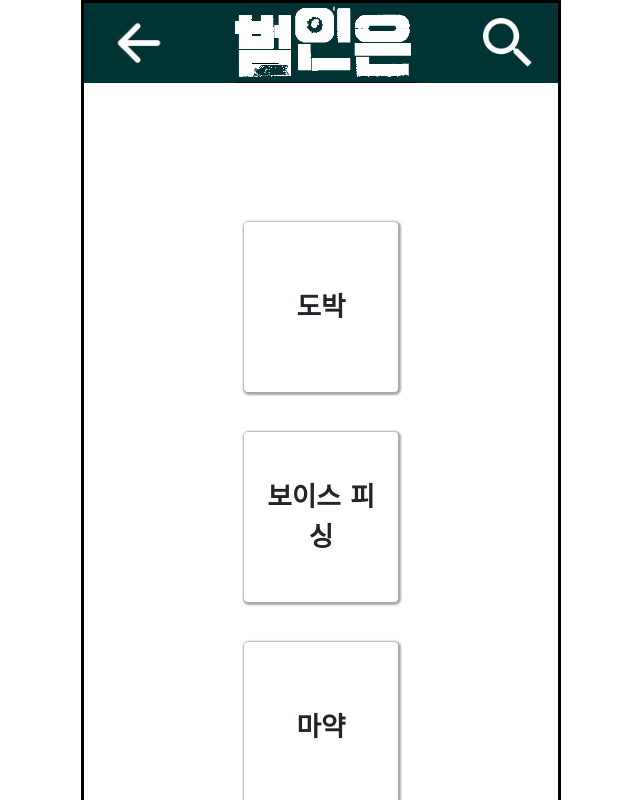
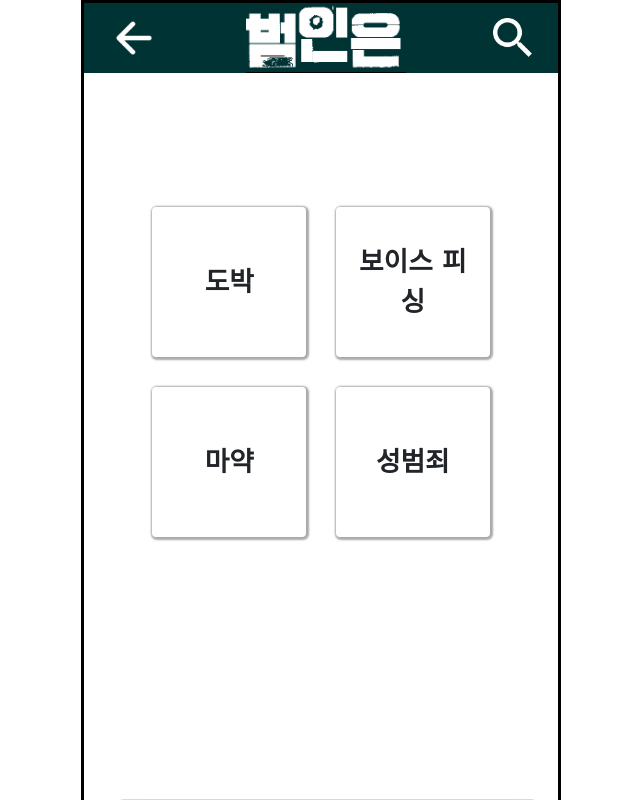
Before and after one commit to l0u0h0/Bum-In-Eun, a React (Create React App) app in the folder frontend/: page /crime in a window 1280 px wide. Shown: the top 800 px of the page, without its empty margins (319-959 px from the left). Built offline with nearby package versions, Linux system fonts and the light colour scheme.

Commit message:
css_update

```diff
--- a/frontend/src/components/Maincomponent.jsx
+++ b/frontend/src/components/Maincomponent.jsx
@@ -88,6 +88,16 @@ function Body1() {
 // TAB FRAGMENT
 function Tab1() {
   const list = [1, 2, 3, 4, 5];
+  const dt = new Date();
+  const Now =
+    dt.getFullYear() +
+    "년 " +
+    +(dt.getMonth() + 1) +
+    "월 " +
+    dt.getDate() +
+    "일 " +
+    dt.getHours() +
+    "시 ";
   return (
     <div key="main_Tab1" className="contents">
       <div className="table-area-first">
@@ -105,7 +115,7 @@ function Tab1() {
         </table>
       </div>
       <div className="update-time">
-        <p>2022-01-01 12:00 기준</p>
+        <p>{Now} 기준</p>
       </div>
     </div>
   );
--- a/frontend/src/components/dictionary/DicionarymainComponent.jsx
+++ b/frontend/src/components/dictionary/DicionarymainComponent.jsx
@@ -9,10 +9,10 @@ export default function DictionaryMain() {
       <Header />
       <Card body className="dictionarymain-body">
         <Card body className="first-table">
-          <h3>조회가 많았던 키워드</h3>
+          <h3 className="table-title">조회가 많았던 키워드</h3>
         </Card>
         <Card body className="second-table">
-          <h3>추천이 많았던 키워드</h3>
+          <h3 className="table-title">추천이 많았던 키워드</h3>
         </Card>
       </Card>
       <Banner />
--- a/frontend/src/css/Crime.scss
+++ b/frontend/src/css/Crime.scss
@@ -2,7 +2,7 @@
 .App-crimemain {
   .crimemain-body {
     width: 90%;
-    height: 800px;
+    min-height: 70vh;
     margin: auto;
     margin-top: 25%;
     margin-bottom: 10%;
@@ -13,9 +13,9 @@
       justify-content: center;
       a {
         width: 40%;
-        margin: 20px;
+        margin: 15px;
         .category {
-          height: 170px;
+          height: 150px;
           font-size: 20pt;
           font-weight: bold;
           font-family: Verdana, Geneva, Tahoma, sans-serif;
@@ -29,8 +29,7 @@
 .App-crimeresult {
   .crimeresult-body {
     width: 90%;
-    min-height: 965px;
-    height: auto;
+    min-height: 100vh;
     overflow: hidden;
     margin: auto;
     margin-top: 5%;
@@ -59,7 +58,7 @@
         }
         .result-word {
           width: 20%;
-          font-size: 1.7rem;
+          font-size: 1.5rem;
           font-weight: 600;
           a {
             color: black;
@@ -73,7 +72,7 @@
         }
         .result-mean {
           width: 80%;
-          font-size: 1.3rem;
+          font-size: 1.2rem;
           font-weight: 400;
         }
       }
@@ -85,8 +84,7 @@
 .App-crimedetail {
   .crimedetail-body {
     width: 90%;
-    min-height: 965px;
-    height: auto;
+    min-height: 100vh;
     overflow: hidden;
     margin: auto;
     margin-top: 5%;
@@ -96,7 +94,7 @@
     text-align: center;
     .detail-title {
       margin-top: 3%;
-      font-size: 3rem;
+      font-size: 2.5rem;
       color: #003333;
     }
     .title-body-between {
@@ -107,7 +105,7 @@
       justify-content: center;
       h3 {
         margin-top: 5%;
-        font-size: 2.5rem;
+        font-size: 2rem;
       }
       img {
         width: 95%;
@@ -115,7 +113,7 @@
       }
       p {
         margin-top: 5%;
-        font-size: 1.75rem;
+        font-size: 1.5rem;
       }
     }
   }
--- a/frontend/src/css/Dictionary.scss
+++ b/frontend/src/css/Dictionary.scss
@@ -2,7 +2,7 @@
 .App-dictionarymain {
   .dictionarymain-body {
     width: 90%;
-    min-height: 965px;
+    min-height: 800px;
     height: auto;
     overflow: hidden;
     margin: auto;
@@ -13,20 +13,26 @@
     text-align: center;
     .first-table {
       width: 65%;
-      height: 350px;
+      height: 300px;
       margin: 30px;
       margin-top: 10%;
       border-radius: 1rem;
       box-shadow: 1px 1px 2px 2px rgb(170, 170, 170);
+      .table-title {
+        font-size: 18pt;
+      }
     }
     .second-table {
       width: 65%;
-      height: 350px;
+      height: 300px;
       margin: 30px;
       margin-top: 20%;
       left: 20%;
       border-radius: 1rem;
       box-shadow: 1px 1px 2px 2px rgb(170, 170, 170);
+      .table-title {
+        font-size: 18pt;
+      }
     }
   }
 }
--- a/frontend/src/css/Header.scss
+++ b/frontend/src/css/Header.scss
@@ -1,7 +1,6 @@
 /* HEADER COMMON */
 .header {
-  // width: 612px;
-  height: 80px;
+  height: 70px;
   background-color: #003333;
   display: flex;
   justify-content: space-between;
@@ -11,8 +10,8 @@
     display: flex;
     /* HEADER BACK BUTTON */
     .back {
-      width: 60px;
-      height: 60px;
+      width: 50px;
+      height: 50px;
       margin-left: 25px;
     }
   }
@@ -20,15 +19,15 @@
     display: flex;
     /* HEADER LOGO IMG */
     .logo {
-      height: 80px;
+      height: 70px;
     }
   }
   .search-area {
     display: flex;
     /* HEADER SEARCH BUTTON */
     .search {
-      width: 50px;
-      height: 50px;
+      width: 40px;
+      height: 40px;
       margin-right: 25px;
     }
   }
--- a/frontend/src/css/Main.scss
+++ b/frontend/src/css/Main.scss
@@ -9,7 +9,7 @@ div {
   border: 3px solid black;
   box-sizing: border-box;
   font-family: Arial, Helvetica, sans-serif;
-  min-height: 100vh;
+  min-height: 70vh;
   max-width: 480px;
   min-width: 320px;
   margin: auto;
@@ -22,7 +22,7 @@ div {
 // BTN COMMON
 .btn--link {
   width: 100%;
-  height: 50px;
+  height: 48px;
   background-color: white;
   border-radius: 5px;
   border: none;
@@ -32,20 +32,20 @@ div {
 }
 
 .body {
-  margin-left: 30px;
-  margin-right: 30px;
+  margin-left: 20px;
+  margin-right: 20px;
 
   /* MAIN BODY FIRST */
   .main-body-first {
-    margin-top: 50px;
-    margin-bottom: 50px;
+    margin-top: 40px;
+    margin-bottom: 40px;
     h2 {
       font-family: "Gill Sans", "Gill Sans MT", Calibri, "Trebuchet MS",
         sans-serif;
       color: rgb(99, 99, 99);
     }
     .swiper-area {
-      height: 400px;
+      height: 350px;
       margin-top: 5%;
     }
     .tab-title {
@@ -144,8 +144,8 @@ div {
   }
   /* MAIN BODY SECOND */
   .main-body-second {
-    margin-top: 50px;
-    margin-bottom: 50px;
+    margin-top: 40px;
+    margin-bottom: 40px;
     h2 {
       color: rgb(99, 99, 99);
     }
```
